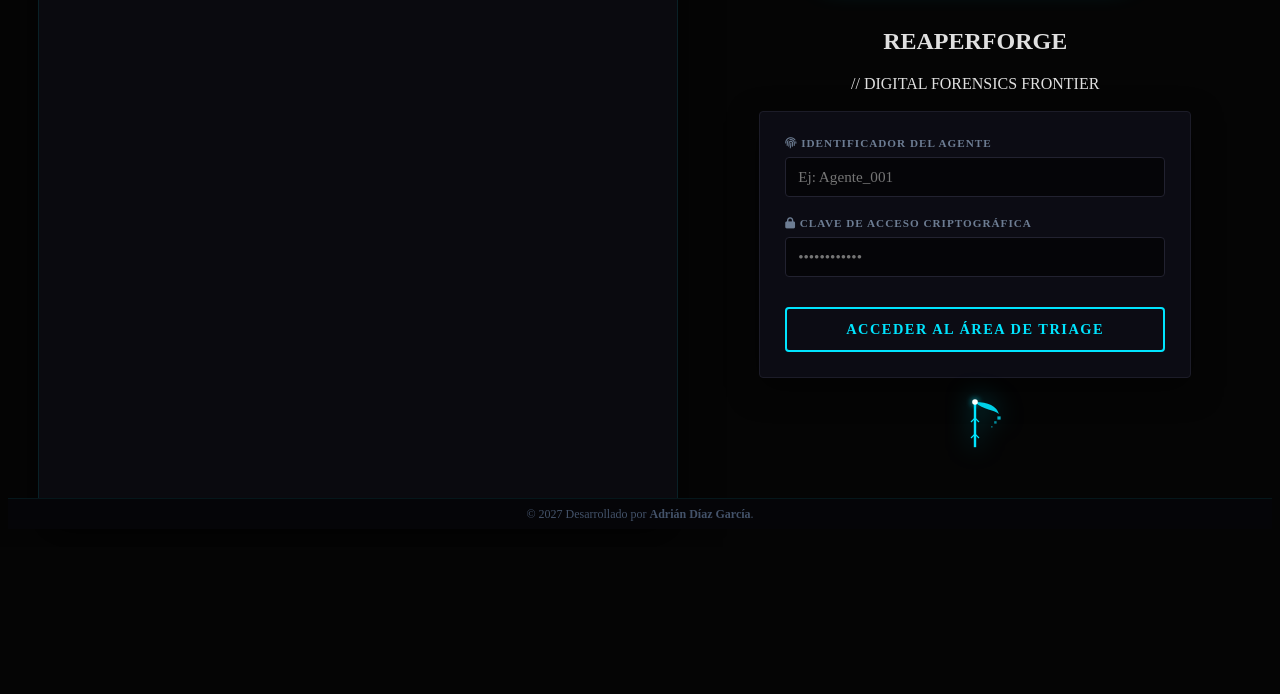
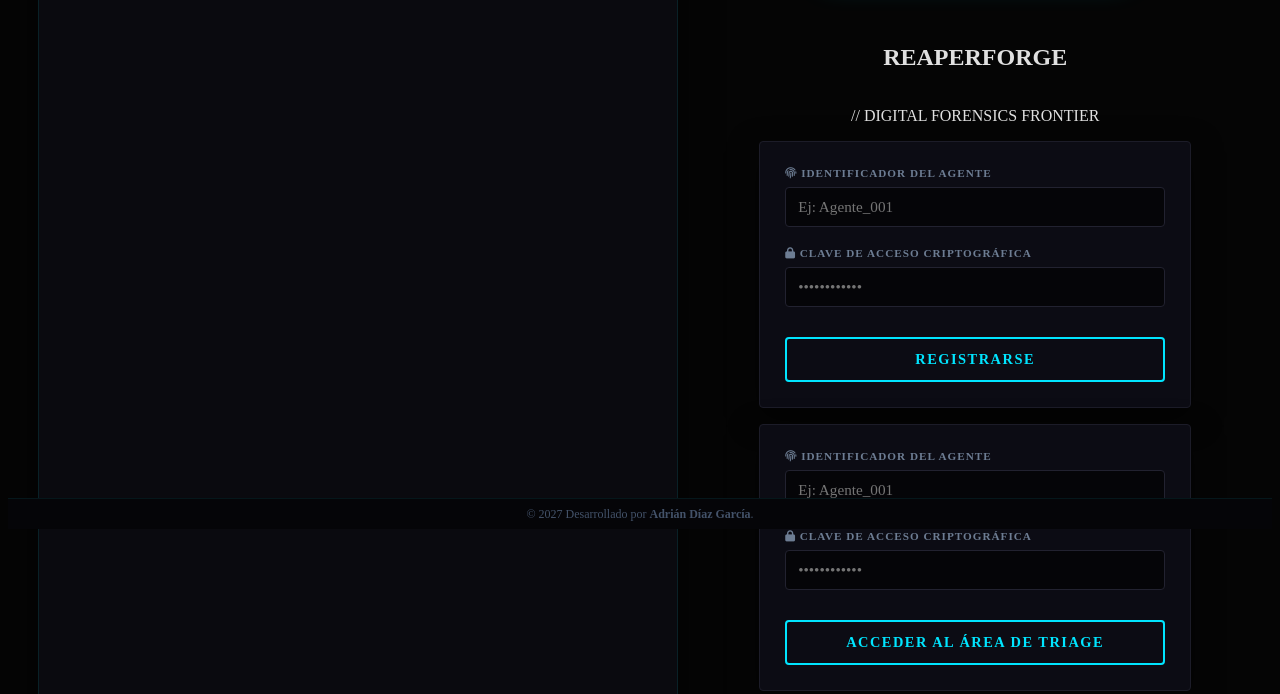
Before and after one commit to Diaz151017/Reaper_Forge, a website: page index.html in a window 1280 px wide. Shown: the part 321-1015 px from the top of the page. Before the commit the page ends 868 px from the top, so only its background shows below. Drawn offline with Linux system fonts and the light colour scheme.

Commit message:
pequeños cambios de estructura

```diff
--- a/assets/css/estilos.css
+++ b/assets/css/estilos.css
@@ -158,6 +158,7 @@
     align-items: center;
     padding: 20px;
     height: 100%;
+    gap: 1rem;
 }
 
 .logo-central {
--- a/index.html
+++ b/index.html
@@ -39,12 +39,29 @@
             </div>
         </section>
 
-        <!-- PANEL DERECHO: FORMULARIO DE ACCESO Y LOGO -->
+        <!-- PANEL DERECHO: FORMULARIO DE REGISTRO,ACCESO Y LOGO -->
         <section class="panel-login-derecho">
             <img src="assets/img/Reaper_Forge_Menu.png" alt="ReaperForge Logo" class="logo-central">
                 <h1>REAPERFORGE</h1>
                 <span class="motto">// DIGITAL FORENSICS FRONTIER</span>
-                <br>
+            <div class="formulario-tactico-box">
+                <!-- El ID ahora coincide exactamente con el 'login-form' que busca js/auth.js -->
+                <form id="login-form" class="form-acceso-rapido">
+                    <div class="input-grupo">
+                        <label for="login-username"> <i class="fas fa-fingerprint"></i> IDENTIFICADOR DEL AGENTE</label>
+                        <!-- ID corregido a 'login-username' -->
+                        <input type="text" id="login-username" placeholder="Ej: Agente_001" required autocomplete="off">
+                    </div>
+                    <div class="input-grupo">
+                        <label for="login-password"><i class="fas fa-lock"></i> CLAVE DE ACCESO CRIPTOGRÁFICA</label>
+                        <!-- ID corregido a 'login-password' -->
+                        <input type="password" id="login-password" placeholder="••••••••••••" required>
+                    </div>
+                    <button type="submit" class="boton-portal-brillante">
+                        REGISTRARSE
+                    </button>
+                </form>
+            </div>
             <div class="formulario-tactico-box">
                 <!-- El ID ahora coincide exactamente con el 'login-form' que busca js/auth.js -->
                 <form id="login-form" class="form-acceso-rapido">
```
